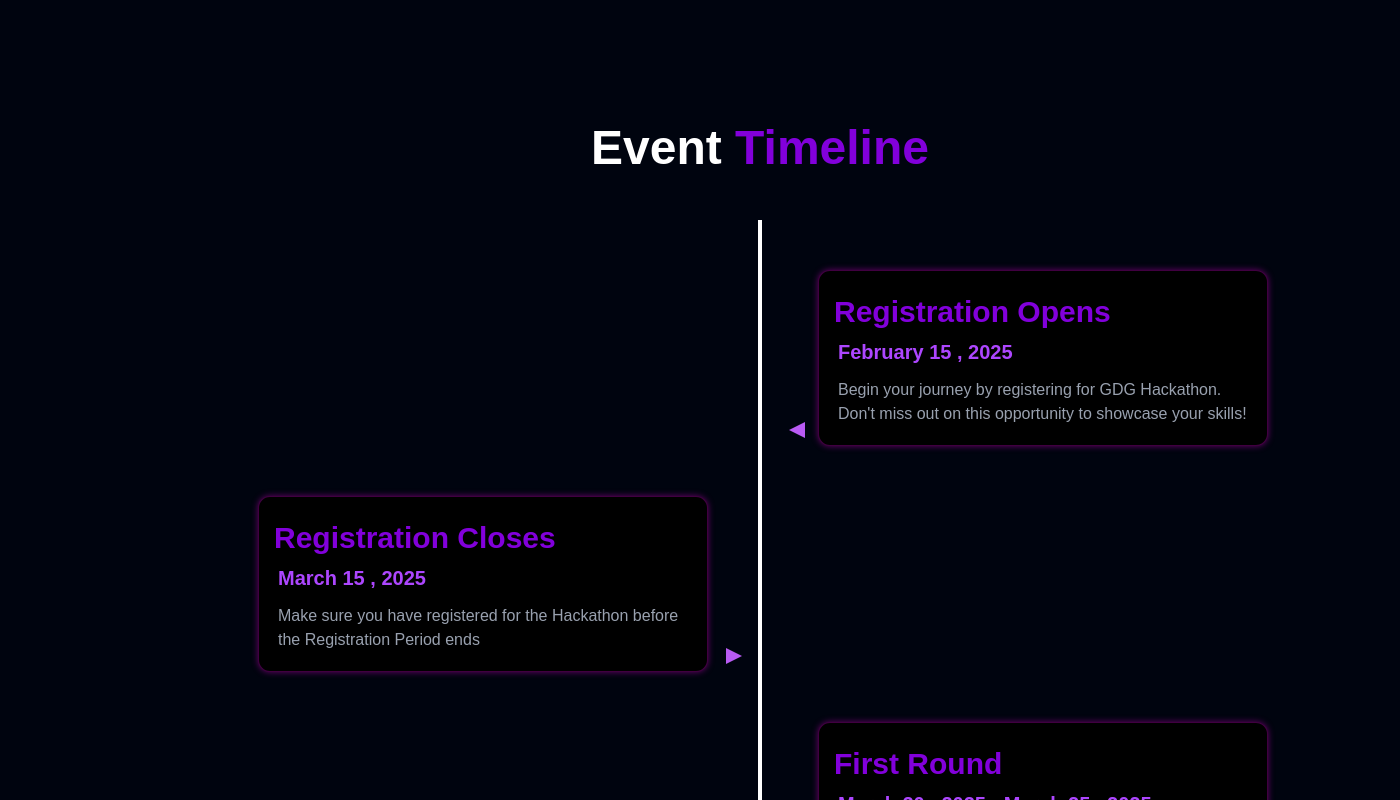
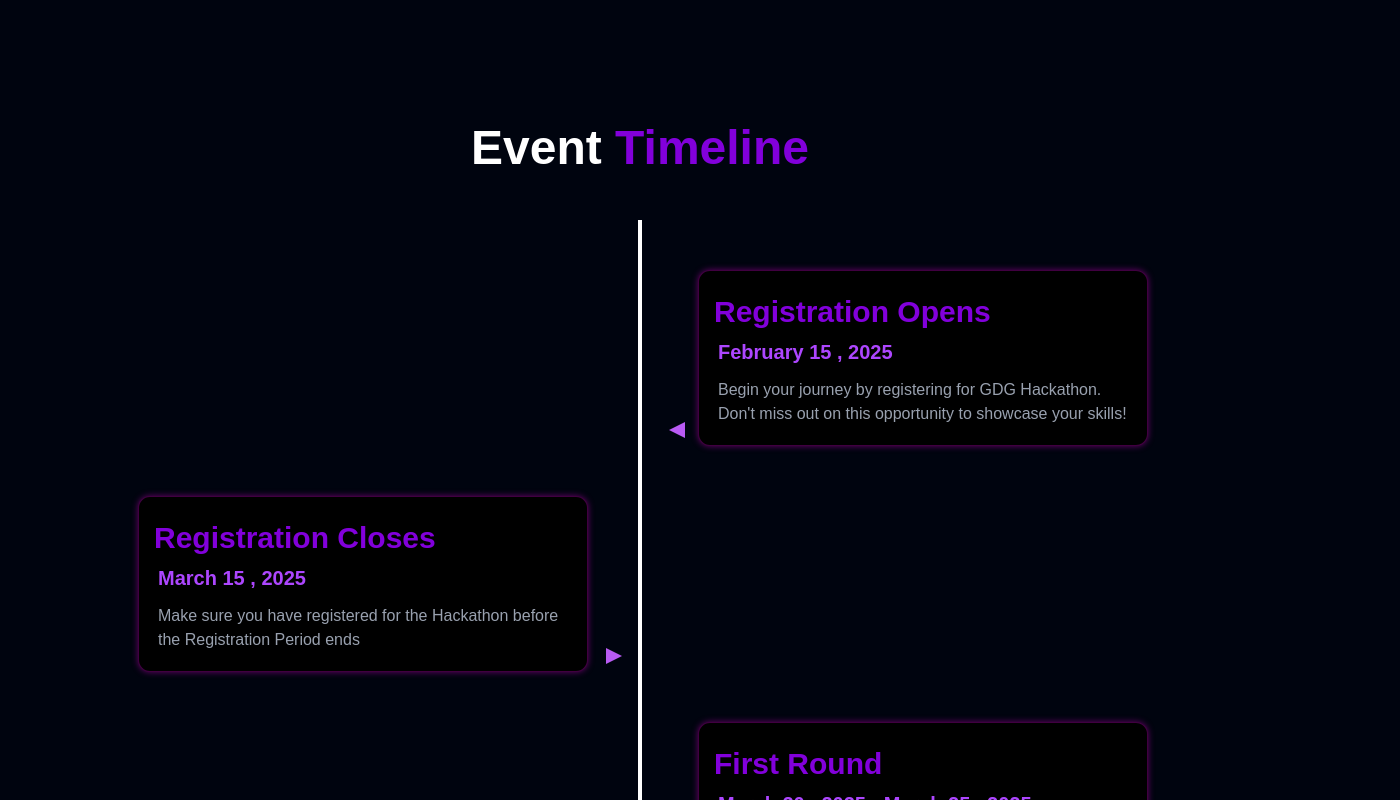
Before and after one commit to uiuxarghya/GDG-Hackathon, a React (Vite) app: page / in a window 1280 px wide. Shown: the part 1480-2280 px from the top of the page, 1400 px wide, since content can reach past the window. Built offline with nearby package versions, Linux system fonts and the light colour scheme.

Commit message:
Fixed Issue of Screen

```diff
--- a/src/components/css/navbar.css
+++ b/src/components/css/navbar.css
@@ -94,8 +94,8 @@
 
 /* custom cursor effect */
 .cursor {
-  width: 50px;
-  height: 50px;
+  width: 25px;
+  height: 25px;
   background: linear-gradient(45deg, rgb(235, 95, 220), rgb(179, 60, 255), rgb(110, 10, 250));
   background-size: 300% 300%;
   animation: vibrantGradient 6s ease infinite;
--- a/src/components/css/timeline.css
+++ b/src/components/css/timeline.css
@@ -1,7 +1,3 @@
-.container {
-  margin-left: 120px;
-}
-
 .timeline ul li {
   list-style-type: none;
   position: relative;
@@ -45,7 +41,7 @@
   transition: box-shadow 0.3s ease-in-out;
 }
 .timeline-box:hover {
-  box-shadow: 0 0 15px rgba(128, 0, 128, 1); /* Stronger glow on hover */
+  box-shadow: 0 0 15px rgba(128, 0, 128, 1); /* Stronger glow on hover */
 
 }
 
```
